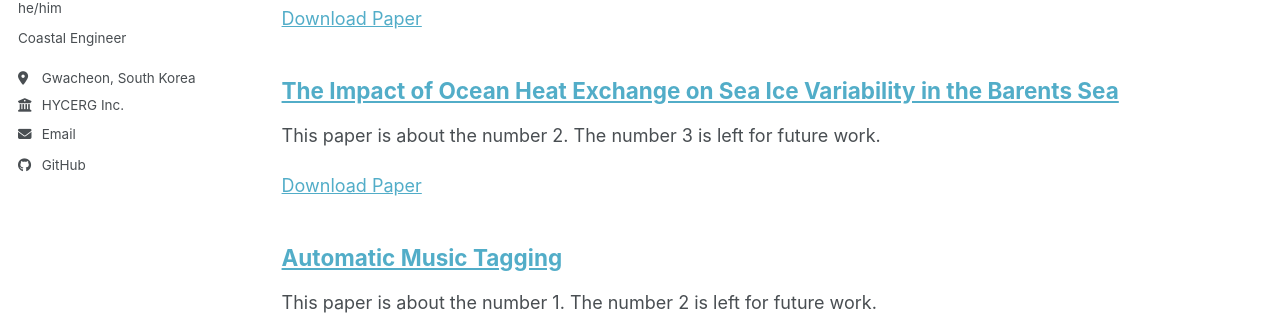
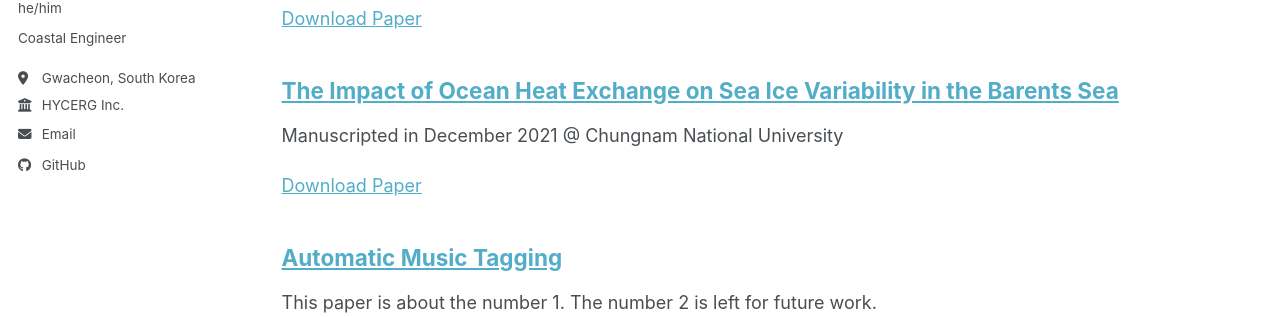
Before and after one commit to yjeongteddy/yjeongteddy.github.io, a Jekyll site: the page built from _pages/publications.html, in a window 1280 px wide and 1391 px high. Shown: the part 336-653 px from the top of the window. Built offline with Jekyll 4.4.1, drawn with Linux system fonts in a browser that asks for light colours; a script bundle is joined from its source files by our own code; library files that are not in the unit come from our copies.

Commit message:
Update 2010-10-01-paper-title-number-2.md

```diff
--- a/_publications/2010-10-01-paper-title-number-2.md
+++ b/_publications/2010-10-01-paper-title-number-2.md
@@ -3,7 +3,7 @@ title: "The Impact of Ocean Heat Exchange on Sea Ice Variability in the Barents
 collection: publications
 category: manuscripts
 permalink: /publication/OceanHeatExchange
-excerpt: 'This paper is about the number 2. The number 3 is left for future work.'
+excerpt: 'Manuscripted in December 2021 @ Chungnam National University'
 date: 2022-08-25
 venue: ''
 slidesurl: 'https://yjeongteddy.github.io/files/slides2.pdf'
```
